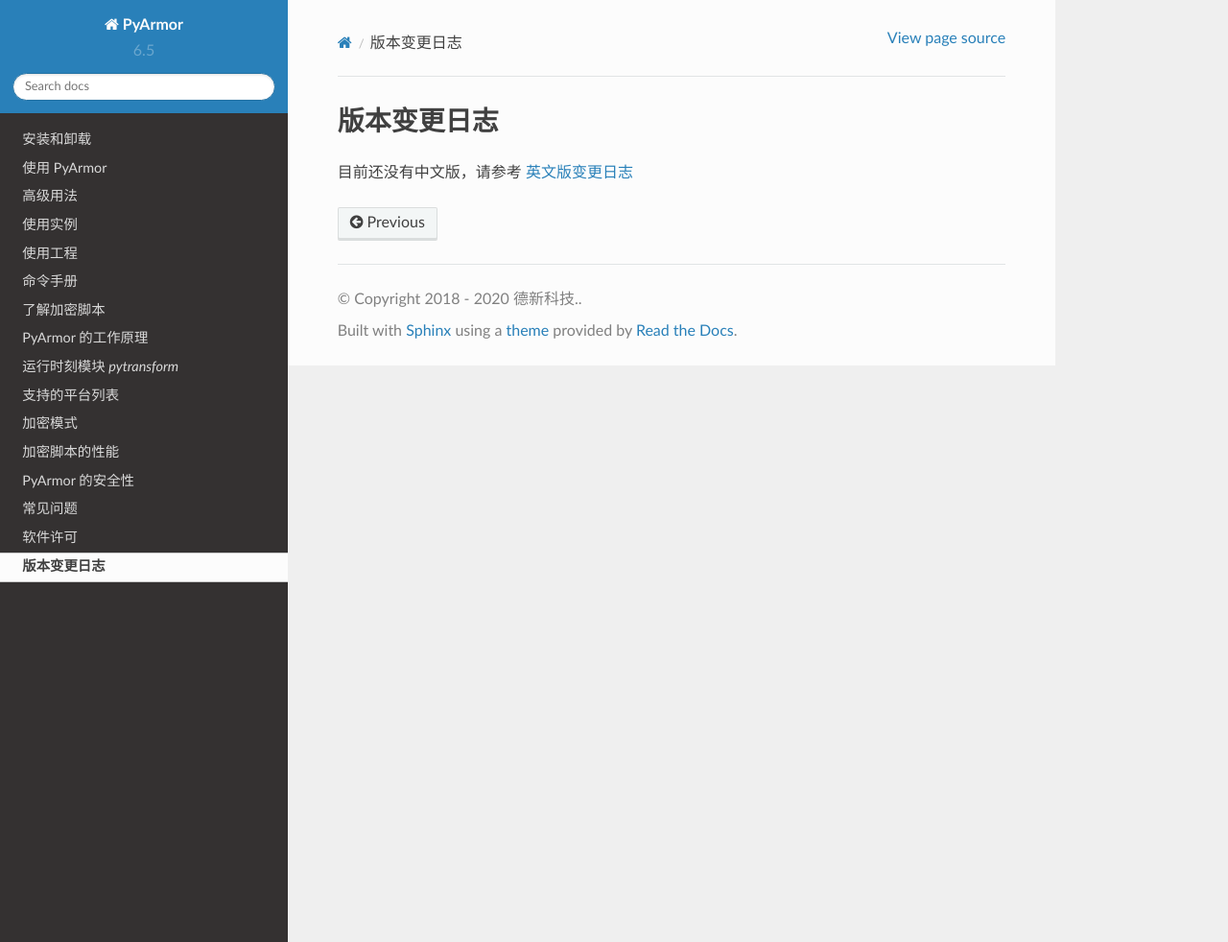
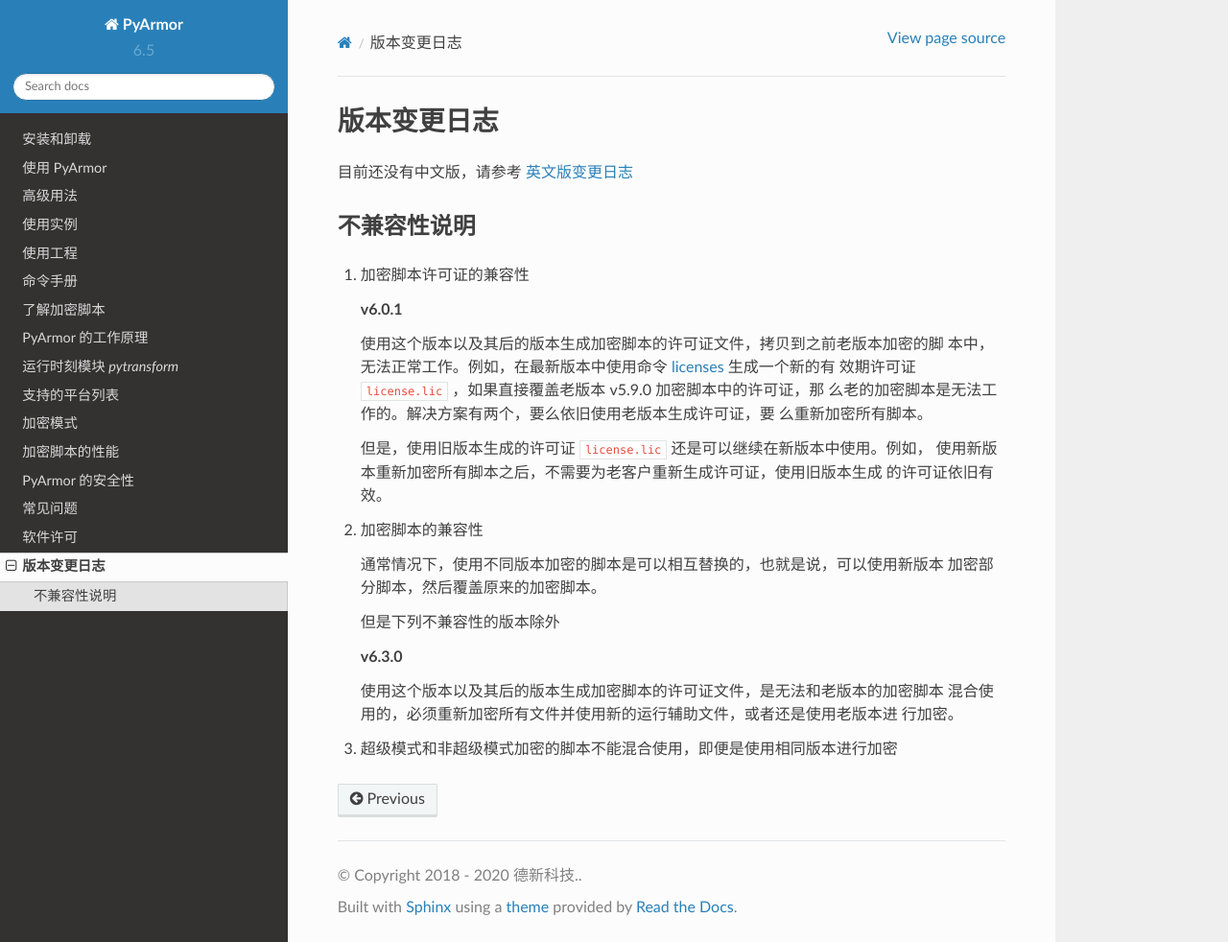
Before and after one commit to dashingsoft/pyarmor-docs-zh, a Sphinx documentation site: the page built from docs/change-logs.rst, in a window 1280 px wide and 982 px high. Shown: the whole window at 96% size. Built offline with Sphinx 7.4.7 and the Read the Docs theme 2.0.0, drawn with Linux system fonts in a browser that asks for light colours.

Commit message:
Document version incompatible

```diff
--- a/docs/change-logs.rst
+++ b/docs/change-logs.rst
@@ -2,3 +2,35 @@
 ===========
 
 目前还没有中文版，请参考 `英文版变更日志 </en/latest/change-logs.html>`_
+
+不兼容性说明
+------------
+
+1. 加密脚本许可证的兼容性
+
+   **v6.0.1**
+
+   使用这个版本以及其后的版本生成加密脚本的许可证文件，拷贝到之前老版本加密的脚
+   本中，无法正常工作。例如，在最新版本中使用命令 :ref:`licenses` 生成一个新的有
+   效期许可证 ``license.lic`` ，如果直接覆盖老版本 v5.9.0 加密脚本中的许可证，那
+   么老的加密脚本是无法工作的。解决方案有两个，要么依旧使用老版本生成许可证，要
+   么重新加密所有脚本。
+
+   但是，使用旧版本生成的许可证 ``license.lic`` 还是可以继续在新版本中使用。例如，
+   使用新版本重新加密所有脚本之后，不需要为老客户重新生成许可证，使用旧版本生成
+   的许可证依旧有效。
+
+2. 加密脚本的兼容性
+
+   通常情况下，使用不同版本加密的脚本是可以相互替换的，也就是说，可以使用新版本
+   加密部分脚本，然后覆盖原来的加密脚本。
+
+   但是下列不兼容性的版本除外
+
+   **v6.3.0**
+
+   使用这个版本以及其后的版本生成加密脚本的许可证文件，是无法和老版本的加密脚本
+   混合使用的，必须重新加密所有文件并使用新的运行辅助文件，或者还是使用老版本进
+   行加密。
+
+3. 超级模式和非超级模式加密的脚本不能混合使用，即便是使用相同版本进行加密
```
